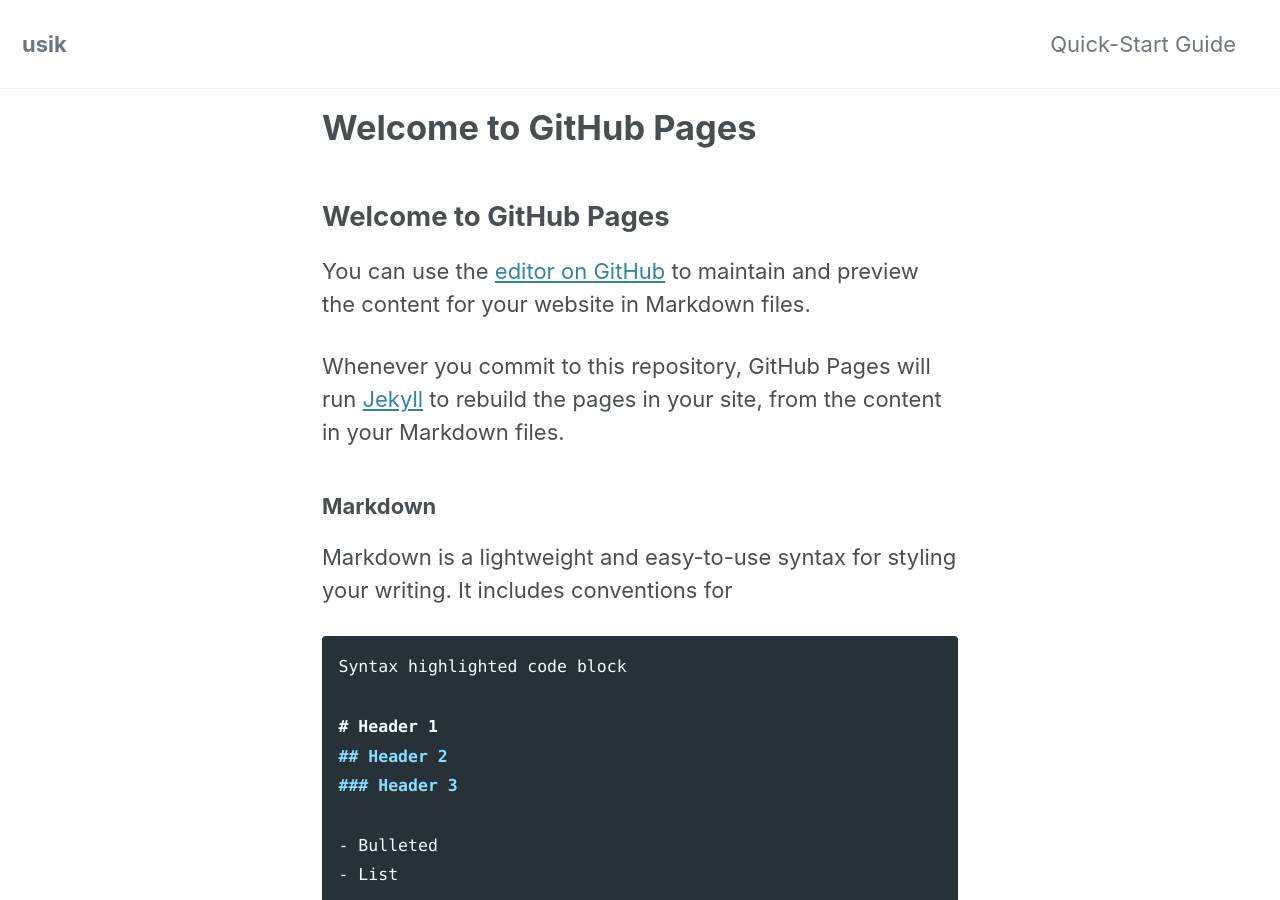
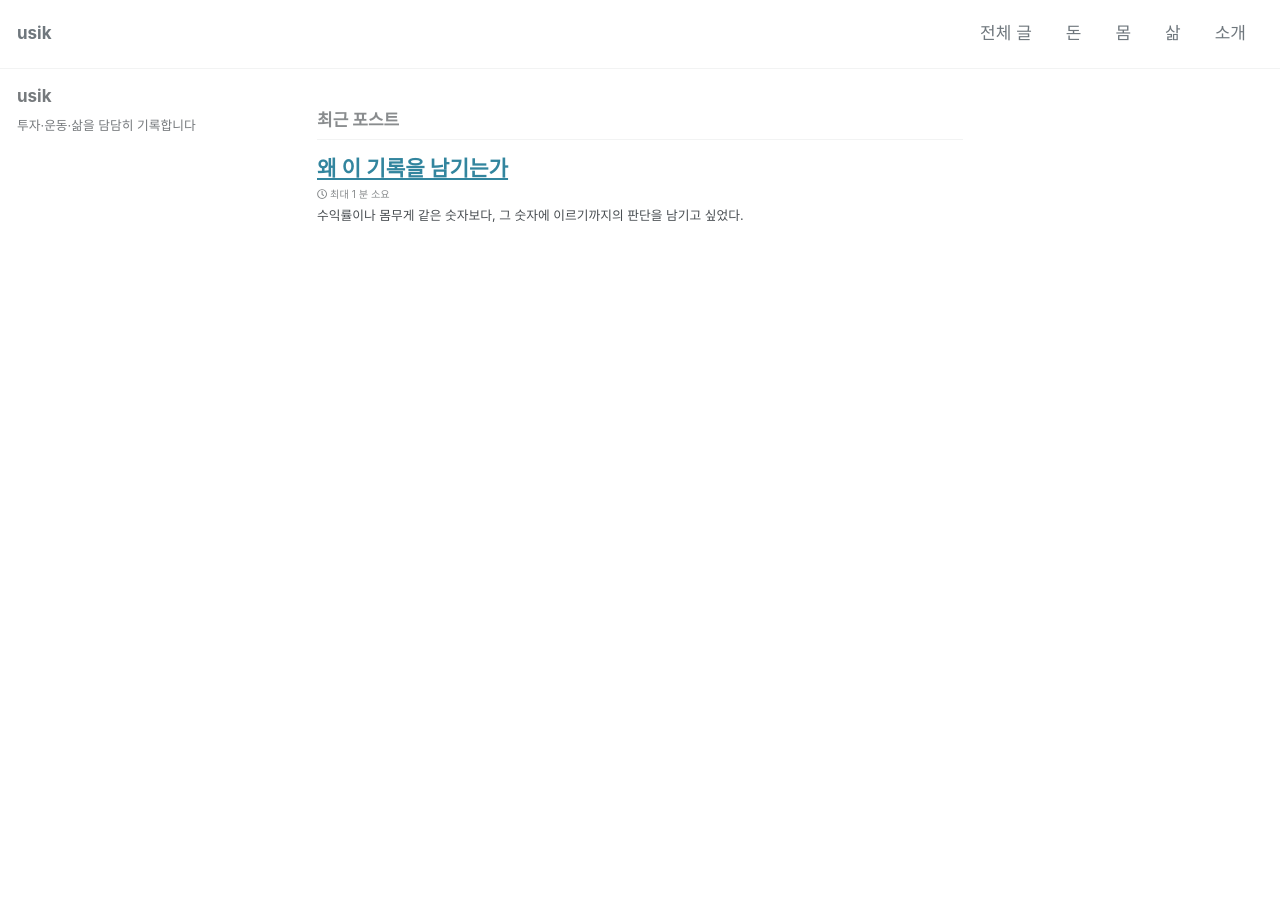
Before and after one commit to usik/usik.github.io, a Jekyll site: the page built from index.html, in a window 1280 px wide and 900 px high. Built offline with Jekyll 4.4.1, drawn with Linux system fonts in a browser that asks for light colours; cached includes are drawn as plain includes; nearby versions of some CDN libraries; some web fonts are replaced; our own code applies the rules of GitHub Pages for plain Markdown files; the list of posts is cut into pages by our own code; some of the changed text lies outside the part shown.

Commit message:
블로그 개편: 카테고리(돈·몸·삶)·소개·Pretendard 폰트·첫 글

````diff
--- a/_data/navigation.yml
+++ b/_data/navigation.yml
@@ -1,12 +1,12 @@
 # main links
 main:
-  - title: "Quick-Start Guide"
-    url: https://mmistakes.github.io/minimal-mistakes/docs/quick-start-guide/
-  # - title: "About"
-  #   url: https://mmistakes.github.io/minimal-mistakes/about/
-  # - title: "Sample Posts"
-  #   url: /year-archive/
-  # - title: "Sample Collections"
-  #   url: /collection-archive/
-  # - title: "Sitemap"
-  #   url: /sitemap/
+  - title: "전체 글"
+    url: /
+  - title: "돈"
+    url: /categories/money/
+  - title: "몸"
+    url: /categories/body/
+  - title: "삶"
+    url: /categories/life/
+  - title: "소개"
+    url: /about/
--- a/_includes/head/custom.html
+++ b/_includes/head/custom.html
@@ -1,4 +1,31 @@
 <!-- start custom head snippets -->
+
+<!-- Pretendard: 한국어 장문 가독성 최적 웹폰트 -->
+<link rel="preconnect" href="https://cdn.jsdelivr.net" crossorigin>
+<link rel="stylesheet" as="style" crossorigin
+      href="https://cdn.jsdelivr.net/gh/orioncactus/pretendard@v1.3.9/dist/web/variable/pretendardvariable.min.css" />
+
+<style>
+  /* 본문 가독성 튜닝 */
+  html { font-size: 17px; }
+
+  body,
+  h1, h2, h3, h4, h5, h6,
+  .page__title, .page__content, .archive__item-title, .archive__item-excerpt,
+  .masthead__menu, .greedy-nav a, .sidebar, .author__name, .author__bio,
+  button, input, textarea, select, .btn {
+    font-family: "Pretendard Variable", Pretendard, -apple-system, BlinkMacSystemFont,
+                 "Apple SD Gothic Neo", "Malgun Gothic", "맑은 고딕", sans-serif !important;
+    -webkit-font-smoothing: antialiased;
+  }
+
+  /* 장문 읽기 편하도록 줄간격/자간 */
+  .page__content { font-size: 1.05em; }
+  .page__content p,
+  .page__content li { line-height: 1.9; letter-spacing: -0.003em; }
+  .page__content h2 { margin-top: 2.2em; }
+  .page__content h3 { margin-top: 1.6em; }
+</style>
 
 <!-- insert favicons. use https://realfavicongenerator.net/ -->
 
--- /dev/null
+++ b/_pages/about.md
@@ -0,0 +1,18 @@
+---
+title: "소개"
+layout: single
+permalink: /about/
+author_profile: true
+---
+
+투자와 몸, 그리고 삶에 대한 담담한 기록입니다.
+
+돈을 어느 정도 벌지만 아직 부자는 아닌, 그런 자리에서 세 가지를 기록합니다.
+
+- **돈** — 미국주식(장기), 국내주식(스윙), 코인(장기)을 어떻게 판단하는지. 수익률보다 판단의 근거를 남깁니다.
+- **몸** — 나이와 몸 상태에 따라 운동도 목표도 달라진다는 것. 정답이 아니라 그때그때의 선택을 기록합니다.
+- **삶** — 그 사이를 관통하는 태도와 실패에 대한 생각.
+
+지금은 읽는 사람을 향해 쓰지만, 언젠가 누군가가 참고할 수 있도록 판단의 맥락을 함께 남기려 합니다.
+
+> 투자에 관한 글은 모두 개인의 경험과 판단을 기록한 것이며, 특정 종목·상품의 매수/매도를 권유하지 않습니다. 모든 투자의 책임은 투자자 본인에게 있습니다.
--- /dev/null
+++ b/_pages/category-body.md
@@ -0,0 +1,14 @@
+---
+title: "몸 · 운동"
+layout: archive
+permalink: /categories/body/
+author_profile: true
+---
+
+운동도 목표도 나이와 몸 상태에 따라 달라진다. 정답이 아니라, 지금 내 몸에서 내가 내린 선택을 남깁니다.
+{: .notice}
+
+{% assign posts = site.categories.body %}
+{% for post in posts %}
+  {% include archive-single.html type=page.entries_layout %}
+{% endfor %}
--- /dev/null
+++ b/_pages/category-money.md
@@ -0,0 +1,14 @@
+---
+title: "돈 · 투자"
+layout: archive
+permalink: /categories/money/
+author_profile: true
+---
+
+미국주식(장기), 국내주식(스윙), 코인(장기). 종목 추천이 아니라, 내가 어떻게 판단했는지를 남긴 기록입니다.
+{: .notice}
+
+{% assign posts = site.categories.money %}
+{% for post in posts %}
+  {% include archive-single.html type=page.entries_layout %}
+{% endfor %}
--- /dev/null
+++ b/_posts/2026-08-24-why-i-keep-this-record.md
@@ -0,0 +1,20 @@
+---
+title: "왜 이 기록을 남기는가"
+categories: [life]
+tags: [기록, 투자, 운동, 삶]
+excerpt: "수익률이나 몸무게 같은 숫자보다, 그 숫자에 이르기까지의 판단을 남기고 싶었다."
+---
+
+돈을 어느 정도 벌게 됐지만, 부자가 된 것 같지는 않다. 통장은 예전보다 나아졌는데 마음은 늘 조급하다. 집값과 교육비, 노후를 한 번에 떠올리면 벌이가 무색해진다. 아마 나와 비슷한 자리에 있는 사람이 적지 않을 것이다.
+
+그 조급함을 없애는 대신, 기록해 보기로 했다.
+
+기록하려는 것은 세 가지다. **돈**, **몸**, 그리고 그 사이를 관통하는 **삶의 태도**다.
+
+돈에 대해서는 미국주식을 장기로, 국내주식을 스윙으로, 코인을 장기로 다루면서 그때그때 내가 내린 판단을 남길 생각이다. 중요한 건 수익률이 아니라 왜 그렇게 판단했는가다. 수익률은 시장이 정하지만, 판단의 근거는 내가 남길 수 있다.
+
+몸에 대해서는 조금 다른 이유가 있다. 운동은 정답이 하나가 아니다. 스무 살의 운동과 마흔의 운동이 같을 수 없고, 어제의 컨디션과 오늘의 컨디션이 같지 않다. 그래서 "이렇게 하라"가 아니라 "지금 내 나이와 몸 상태에서는 이렇게 했다"를 남기려 한다.
+
+이 기록은 지금 읽는 사람을 향해 쓴다. 다만 먼 훗날 누군가 이 글을 다시 꺼내 읽더라도 도움이 되도록, 결론보다 그 결론에 이른 맥락을 함께 적어두려 한다. 판단은 시간이 지나면 틀릴 수 있지만, 판단의 과정은 오래 참고할 수 있다.
+
+거창한 다짐은 하지 않기로 한다. 매일 조금씩, 담담하게 남긴다. 그게 이 기록의 전부이자 목적이다.
--- a/index.md
+++ /dev/null
@@ -1,37 +0,0 @@
-## Welcome to GitHub Pages
-
-You can use the [editor on GitHub](https://github.com/usik/usik.github.io/edit/master/index.md) to maintain and preview the content for your website in Markdown files.
-
-Whenever you commit to this repository, GitHub Pages will run [Jekyll](https://jekyllrb.com/) to rebuild the pages in your site, from the content in your Markdown files.
-
-### Markdown
-
-Markdown is a lightweight and easy-to-use syntax for styling your writing. It includes conventions for
-
-```markdown
-Syntax highlighted code block
-
-# Header 1
-## Header 2
-### Header 3
-
-- Bulleted
-- List
-
-1. Numbered
-2. List
-
-**Bold** and _Italic_ and `Code` text
-
-[Link](url) and ![Image](src)
-```
-
-For more details see [GitHub Flavored Markdown](https://guides.github.com/features/mastering-markdown/).
-
-### Jekyll Themes
-
-Your Pages site will use the layout and styles from the Jekyll theme you have selected in your [repository settings](https://github.com/usik/usik.github.io/settings). The name of this theme is saved in the Jekyll `_config.yml` configuration file.
-
-### Support or Contact
-
-Having trouble with Pages? Check out our [documentation](https://help.github.com/categories/github-pages-basics/) or [contact support](https://github.com/contact) and we’ll help you sort it out.
````
Also changed, not shown: _pages/category-life.md (added, +14 -0 lines).
